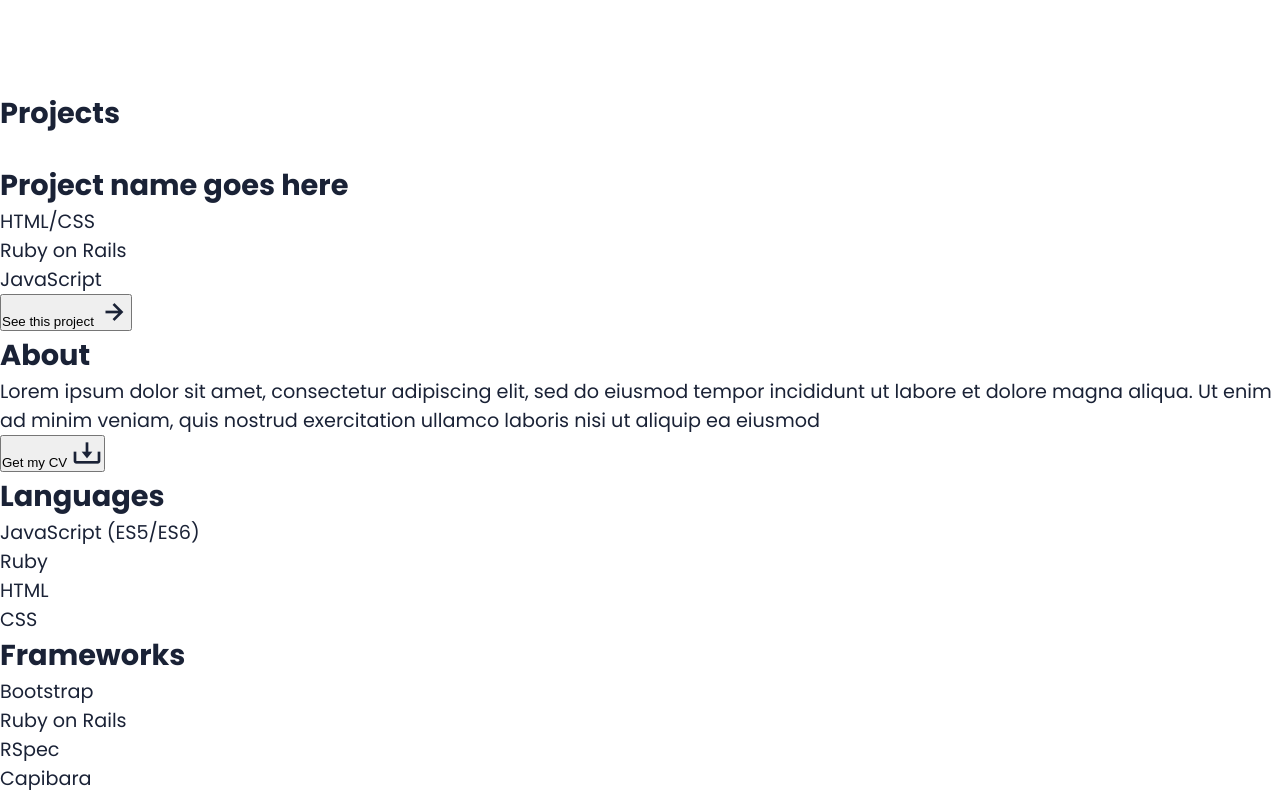
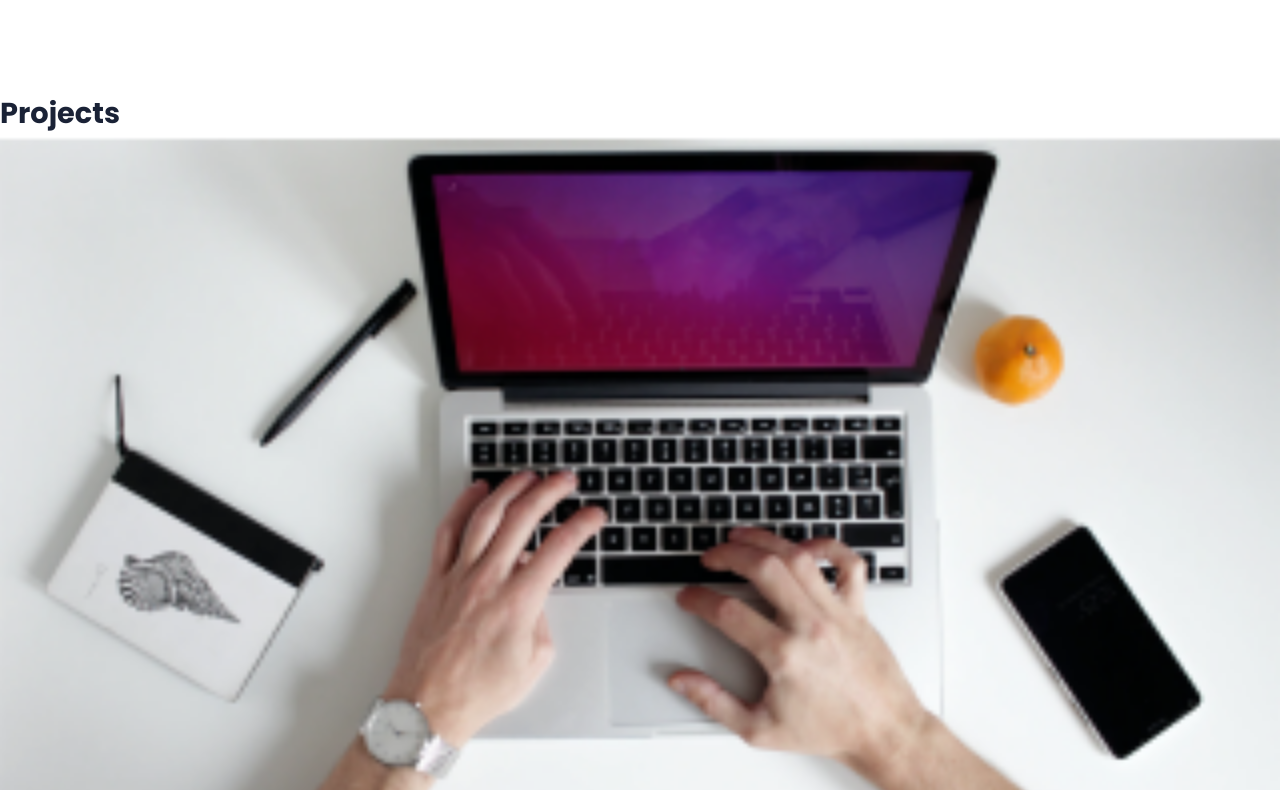
Before and after one commit to juandapps/portfolio-marcus-aurelius, a plain HTML site: page index.html in a window 1280 px wide. Shown: the part 1020-1810 px from the top of the page. Drawn offline with nearby package versions, Linux system fonts and the light colour scheme; a web font is replaced by a local one.

Commit message:
Add some styles to project cards

```diff
--- a/index.html
+++ b/index.html
@@ -62,7 +62,7 @@
       <div class="article-wrapper">
         <!-- First Project-->
         <article class="article-container">
-          <img src="" alt="" class="article-image" />
+          <img src="assets/mobile/first-card-img.png" alt="" class="article-image" />
           <div class="article-content">
             <h2>Project name goes here</h2>
             <ul class="article-badge-container">
--- a/styles.css
+++ b/styles.css
@@ -81,3 +81,16 @@ body {
   font-weight: 400;
   margin-top: 1rem;
 }
+
+/***  PROJECTS ***/
+.article-container {
+  margin: 0 auto;
+}
+
+.article-container img {
+  width: 100%;
+}
+
+.article-content {
+  background-color: var(--primary);
+}
```
Also changed, not shown: assets/mobile/first-card-img.png (added).
